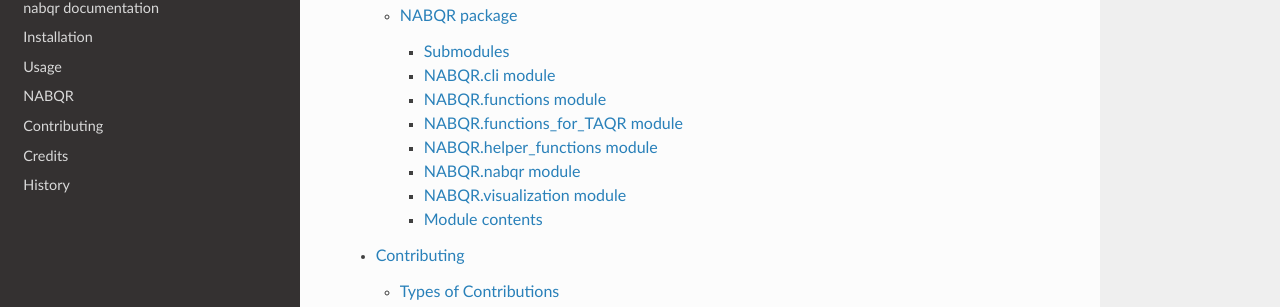
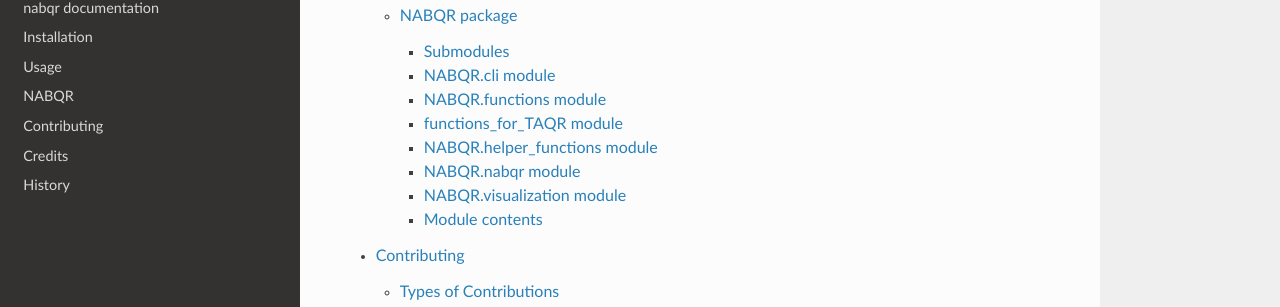
Before and after one commit to KasperSchlosser/nabqr, a Sphinx documentation site: the page built from docs/index.rst, in a window 1280 px wide and 900 px high, scrolled down 364 px. Shown: the part 144-451 px from the top of the window. Built offline with Sphinx 7.4.7 and the Read the Docs theme 3.1.0, drawn with Linux system fonts in a browser that asks for light colours.

Commit message:
trying to get autodoc to display properly

```diff
--- a/docs/NABQR.rst
+++ b/docs/NABQR.rst
@@ -20,10 +20,10 @@
    :undoc-members:
    :show-inheritance:
 
-NABQR.functions\_for\_TAQR module
+functions\_for\_TAQR module
 ---------------------------------
 
-.. automodule:: NABQR.functions_for_TAQR
+.. automodule:: functions_for_TAQR
    :members:
    :undoc-members:
    :show-inheritance:
@@ -31,7 +31,7 @@
 NABQR.helper\_functions module
 ------------------------------
 
-.. automodule:: NABQR.helper_functions
+.. automodule:: _build/html/_modules/helper_functions
    :members:
    :undoc-members:
    :show-inheritance:
```
